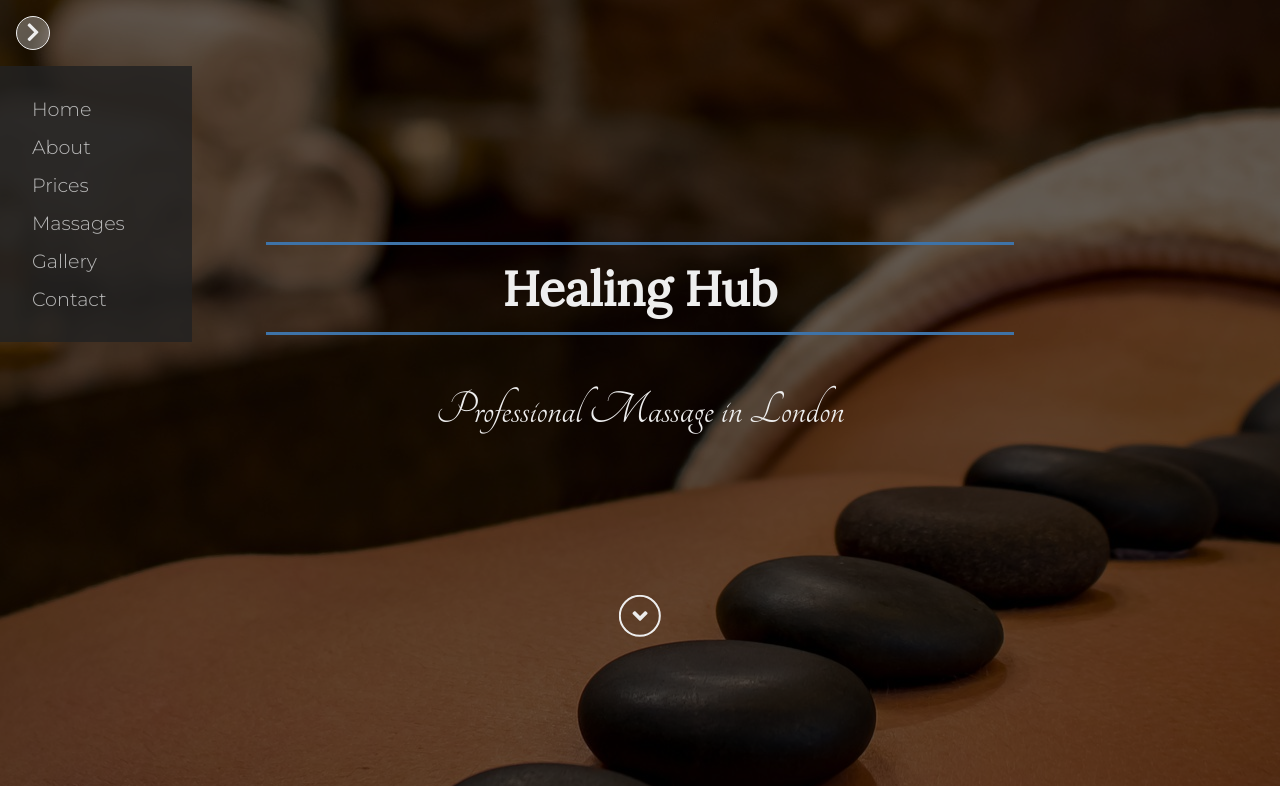
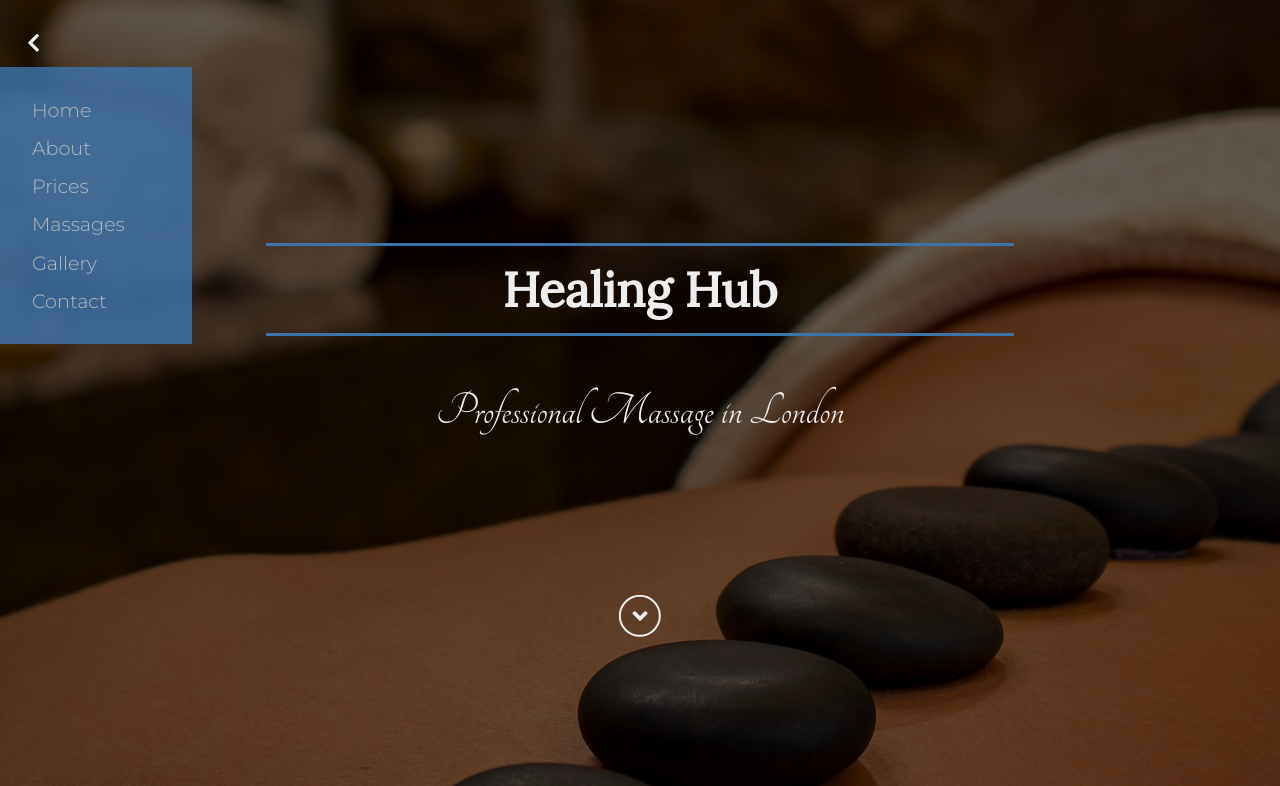
Before and after one commit to Tyby84/Healing-Hub, a website: page app/index.html in a window 1280 px wide. Both pictures are taken after a click on the icon 33 px from the left and 33 px from the top of the page. Shown: the top 786 px of the page. Drawn offline with Linux system fonts and the light colour scheme.

Commit message:
Navigation done

```diff
--- a/app/assets/styles/modules/_hero.css
+++ b/app/assets/styles/modules/_hero.css
@@ -15,27 +15,32 @@
     }
 
 	&__navi {
-		padding: 1rem 0 1rem 1rem;
+		padding: 2rem 0 1rem 1.5rem;
 
 
 		.fa-chevron-right {
 			display: flex;
 			justify-content: center;
 			align-items: center;
-			transform: rotate(0);
-			border: 1px solid #eee;
+			transform: rotate(0deg);
+
 			width: 1.2rem;
 			height: 1.2rem;
 			border-radius: 50%;
-			padding: 1rem;
+
 			font-size: 1.3rem;
 			color: #eee;
-			background-color: rgba(255,255,255,.3);
+/*			background-color: rgba(255,255,255,.3);*/
 			cursor: pointer;
-			transition: transform .5s ease-out;
+			transition: all .5s ease-out;
+			transform-origin: center center;
+
+			&--turn{
+				transform: rotate(180deg);
+			}
 
 			&:hover {
-				transform: rotate(180deg);
+
 			}
 		}
 	}
--- a/app/assets/styles/modules/_nav.css
+++ b/app/assets/styles/modules/_nav.css
@@ -9,7 +9,7 @@
 	&__ul{
 		display: flex;
 		flex-direction: column;
-		background-color: rgba(34, 34, 34, 0.83);
+		background-color: rgba($main, 0.83);
 		width: 12rem;
 		position: absolute;
 		top: 0;
@@ -18,23 +18,31 @@
 		z-index: 10;
 		padding: 1.5rem;
 		margin: 0;
+		opacity: 0;
+		transition: all .5s ease-out;
+
+		&--active{
+			opacity: 1
+		}
+
 		& li {
 			display: flex;
 			justify-content: space-between;
 
    & a {
 
-		@mixin medium{
+
         font-family: 'Montserrat', sans-serif;
         font-weight: 300;
        	padding: .5rem;
         font-size: 1.2rem;
         color: #b9b9b9;
-		transition: all .3s ease-out;
-			}
+		transition: all .2s linear;
+
 	   &:hover {
-	   	margin-left: 1rem;
-		   color: #fff;
+	   	background-color: rgba(255, 255, 255, 0.65);
+		   color: $main;
+
 	   }
 
     	}
--- a/app/temp/styles/style.css
+++ b/app/temp/styles/style.css
@@ -423,32 +423,36 @@ a{
 	}
 
 .hero__navi {
-		padding: 1rem 0 1rem 1rem;
+		padding: 2rem 0 1rem 1.5rem;
 	}
 
 .hero__navi .fa-chevron-right {
 			display: flex;
 			justify-content: center;
 			align-items: center;
-			-webkit-transform: rotate(0);
-			        transform: rotate(0);
-			border: 1px solid #eee;
+			-webkit-transform: rotate(0deg);
+			        transform: rotate(0deg);
+
 			width: 1.2rem;
 			height: 1.2rem;
 			border-radius: 50%;
-			padding: 1rem;
+
 			font-size: 1.3rem;
 			color: #eee;
-			background-color: rgba(255,255,255,.3);
+/*			background-color: rgba(255,255,255,.3);*/
 			cursor: pointer;
-			transition: -webkit-transform .5s ease-out;
-			transition: transform .5s ease-out;
-			transition: transform .5s ease-out, -webkit-transform .5s ease-out;
+			transition: all .5s ease-out;
+			-webkit-transform-origin: center center;
+			        transform-origin: center center;
 		}
 
-.hero__navi .fa-chevron-right:hover {
+.hero__navi .fa-chevron-right--turn{
 				-webkit-transform: rotate(180deg);
 				        transform: rotate(180deg);
+			}
+
+.hero__navi .fa-chevron-right:hover {
+
 			}
 
 .hero__text{
@@ -543,7 +547,7 @@ a{
 .mainNav__ul{
 		display: flex;
 		flex-direction: column;
-		background-color: rgba(34, 34, 34, 0.83);
+		background-color: rgba(62,115,168, 0.83);
 		width: 12rem;
 		position: absolute;
 		top: 0;
@@ -552,29 +556,35 @@ a{
 		z-index: 10;
 		padding: 1.5rem;
 		margin: 0;
+		opacity: 0;
+		transition: all .5s ease-out;
 }
+
+.mainNav__ul--active{
+			opacity: 1
+		}
 
 .mainNav__ul li {
 			display: flex;
 			justify-content: space-between;
 	}
 
-@media (min-width: 850px) {
+.mainNav__ul li a {
 
-.mainNav__ul li a {
+
         font-family: 'Montserrat', sans-serif;
         font-weight: 300;
        	padding: .5rem;
         font-size: 1.2rem;
         color: #b9b9b9;
-		transition: all .3s ease-out
+		transition: all .2s linear;
 
     	}
-	}
 
 .mainNav__ul li a:hover {
-	   	margin-left: 1rem;
-		   color: #fff;
+	   	background-color: rgba(255, 255, 255, 0.65);
+		   color: #3e73a8;
+
 	   }
 
 .arrdown {
```
Also changed, not shown: app/assets/scripts/modules/Nav.js (+11 -0 lines), app/assets/scripts/App.js (line endings or trailing spaces), app/temp/scripts/App.js.
